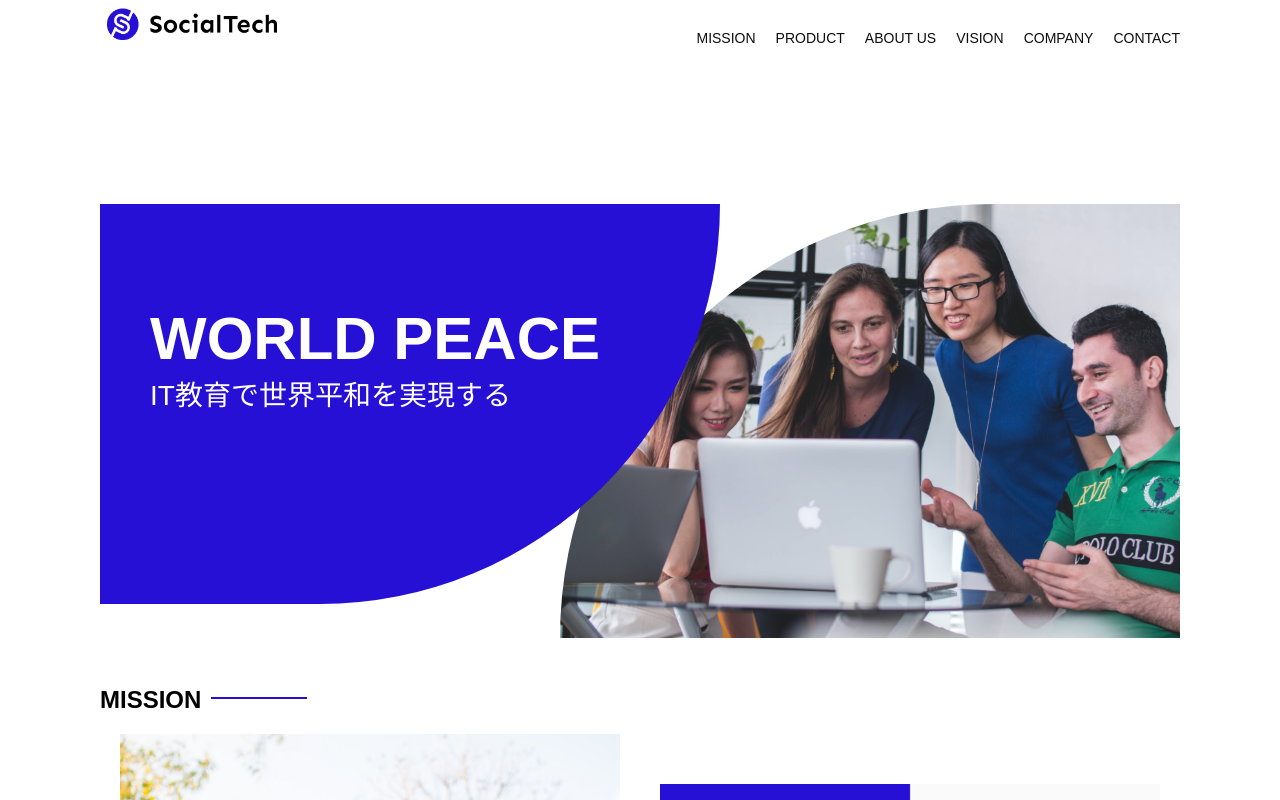
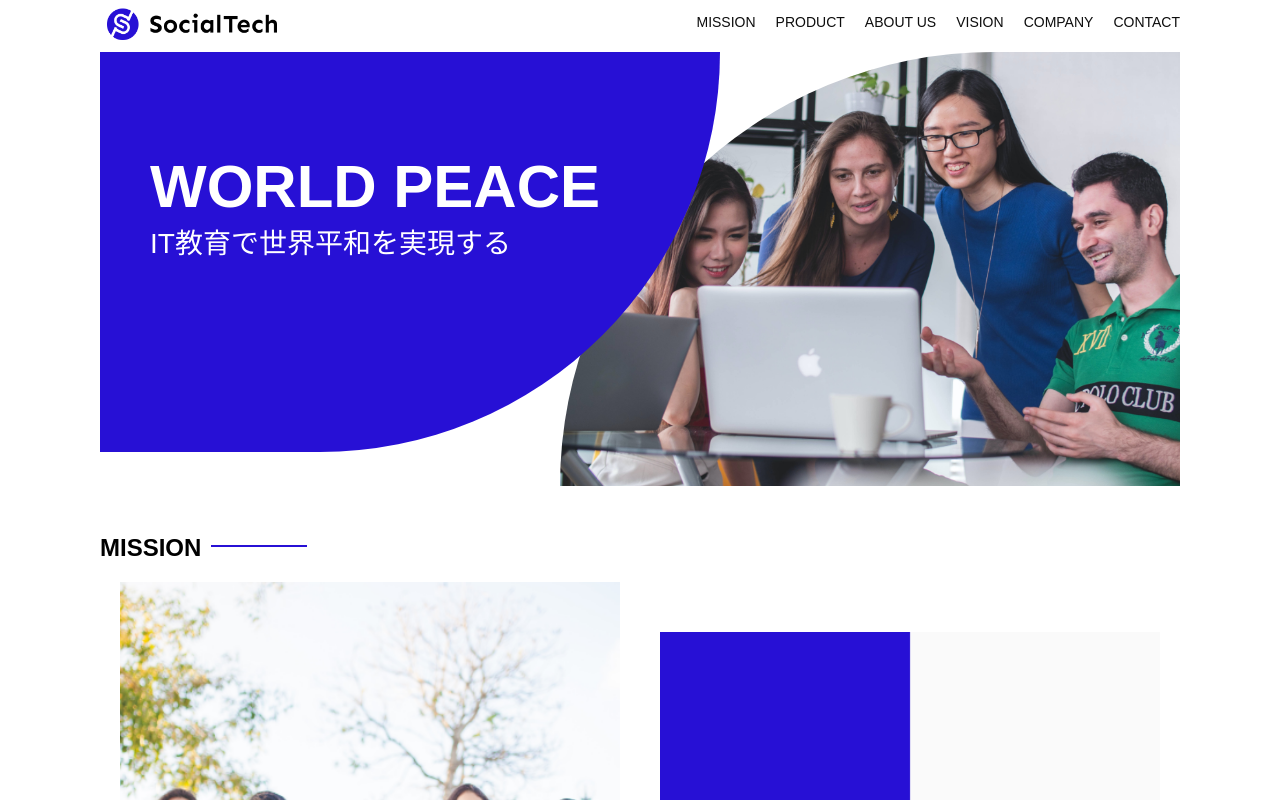
Before and after one commit to Larissa-kaori/github-basic-kadai, a plain HTML site: page kadai_tutorial_output/index.html in a window 1280 px wide. Shown: the top 800 px of the page. Drawn offline with Linux system fonts and the light colour scheme; files whose address does not match are found by name.

Commit message:
Add files via upload

```diff
--- a/kadai_tutorial_output/index.html
+++ b/kadai_tutorial_output/index.html
@@ -11,7 +11,7 @@
      <!-- ヘッダー -->
     <header>
             <!-- ロゴ -->
-    <a href="index.html" id="logo"><img src="images/logo.png" alt="トップページに戻る">
+    <a href="index.html" id="logo"><img src="images/logo.png" alt="トップページに戻る"></a>
 
      <!-- PC用ナビゲーション -->
     <nav id="nav-pc">
@@ -19,12 +19,6 @@
          <li><a href="mission.html">MISSION</a></li>
          <li><a href="product.html">PRODUCT</a></li>
          <li><a href="index.html#aboutus">ABOUT US</a></li>
-
-          <!--======== 中略 ========-->
-          <!-- 以下の場所までスクロールされる -->
-          <section id="aboutus">
-          </section>
-
          <li><a href="index.html#vision">VISION</a></li>
          <li><a href="index.html#company">COMPANY</a></li>
          <li><a href="index.html#contact">CONTACT</a></li>
@@ -138,6 +132,7 @@
                 </div>
               </div>
           </div>
+        </div>
           <div id="product-more">
             <a href="product.html">
               <img src="images/button-more.png" alt="もっとみる">
```
